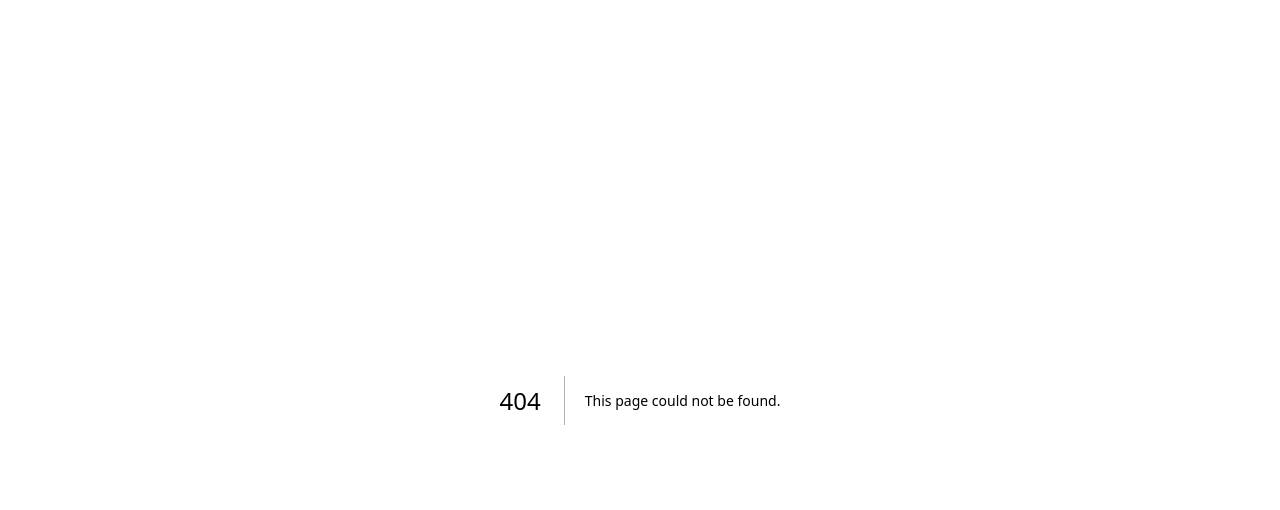
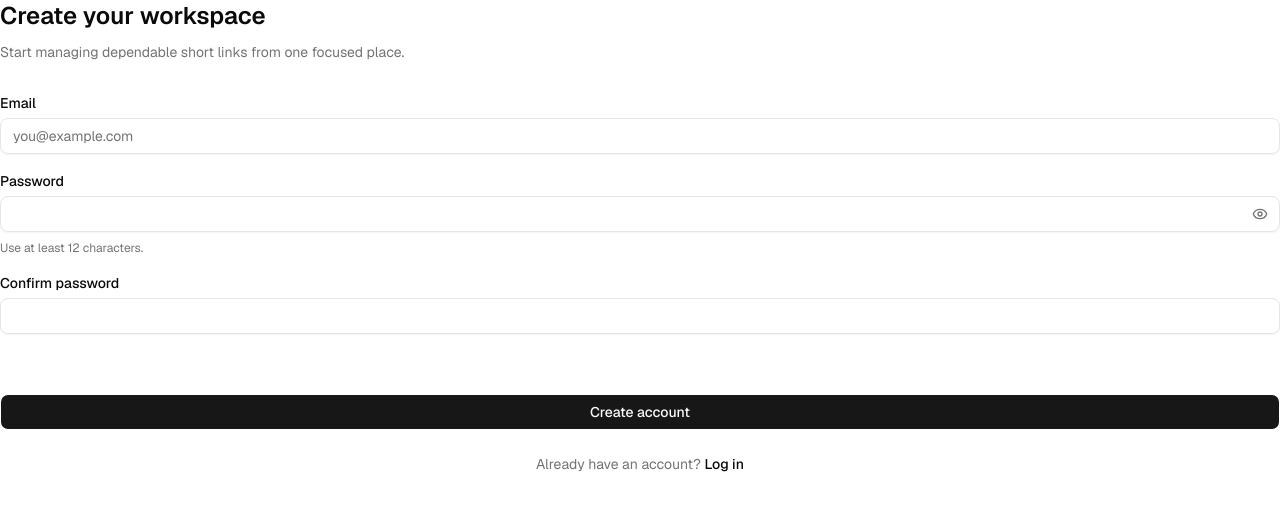
Before and after one commit to tapadar13/url-shortener, a Next.js app in the folder apps/web/: page /register in a window 1280 px wide. Before the commit this address had no page. Shown: the top 510 px of the page. Built offline with nearby package versions, Linux system fonts and the light colour scheme.

Commit message:
feat: create RegisterPage component for user account creation with metadata for SEO

```diff
--- /dev/null
+++ b/apps/web/src/app/(auth)/register/page.tsx
@@ -0,0 +1,12 @@
+import type { Metadata } from "next"
+
+import { AuthForm } from "@/components/auth/auth-form"
+
+export const metadata: Metadata = {
+  title: "Create account",
+  description: "Create your Relay link workspace.",
+}
+
+export default function RegisterPage() {
+  return <AuthForm mode="register" />
+}
```
